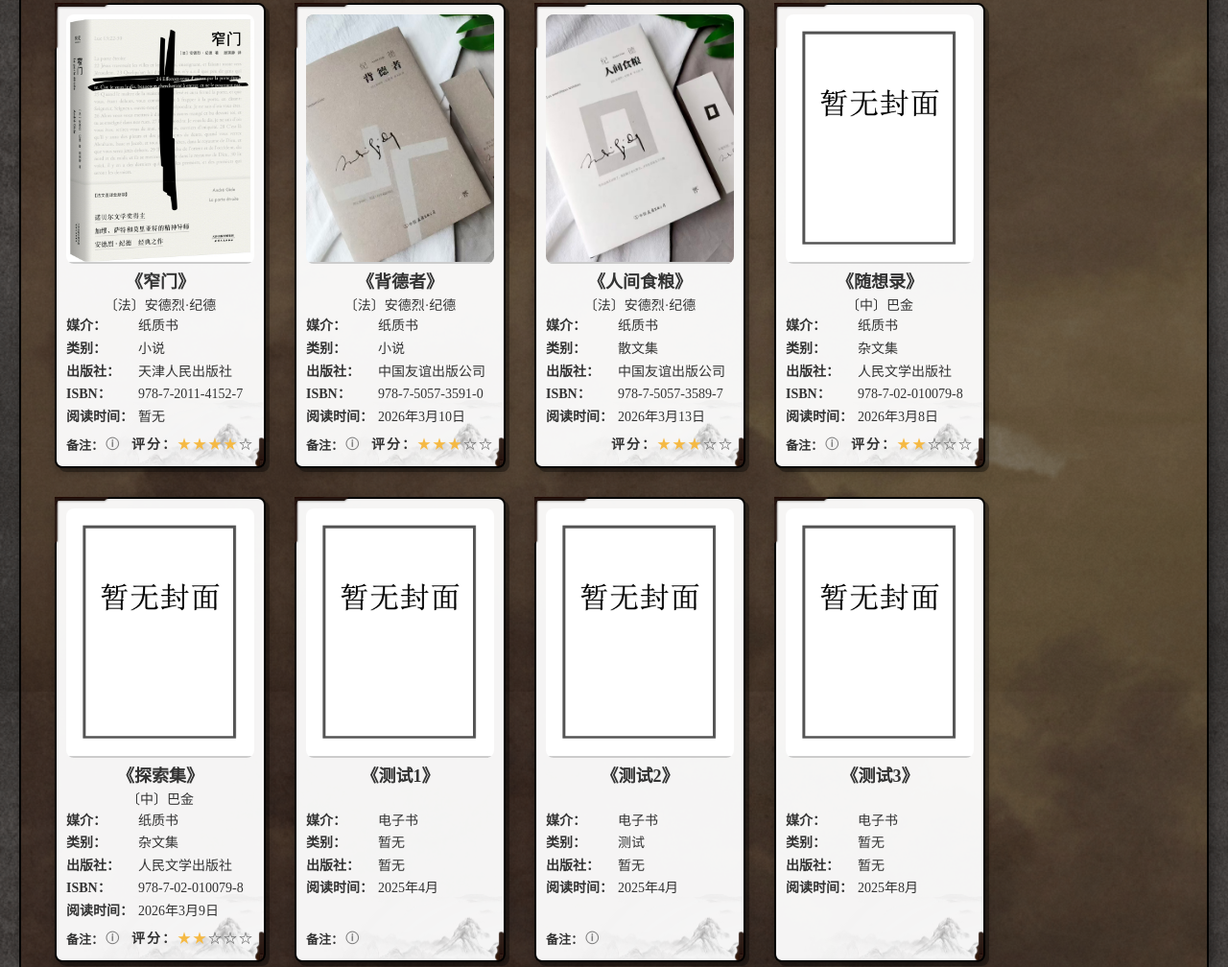
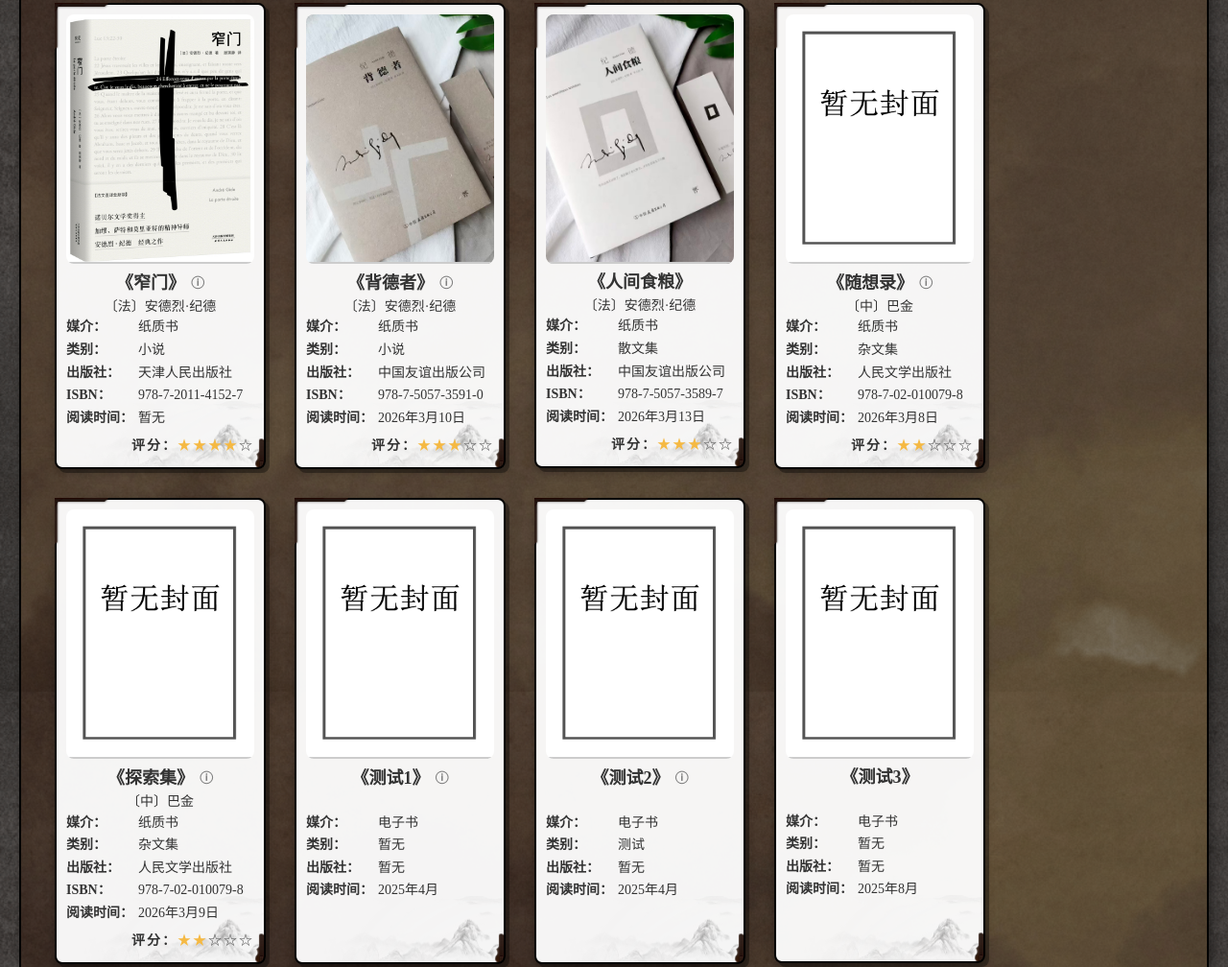
Before and after one commit to Alex-McAvoy/Bookshelf, a plain HTML site: page index.html in a window 1280 px wide. Shown: the part 879-1887 px from the top of the page at 96% size. Drawn offline with Linux system fonts and the light colour scheme.

Commit message:
[Refactor] 更改备注位置与样式

```diff
--- a/resources/css/book.css
+++ b/resources/css/book.css
@@ -122,49 +122,43 @@
   visibility: hidden;
 }
 
-.bookInfo-detail .bookList .book .comment {
+.bookInfo-detail .bookList .book .name {
   position: relative;
   display: flex;
   align-items: center;
-  gap: 2px;
-  margin-top: 0;
-  font-size: 13px;
-  line-height: 1;
-  flex: 0 0 auto;
+  justify-content: center;
+  gap: 6px;
 }
 
-.bookInfo-detail .bookList .book .comment > span:first-child {
-  font-weight: bold;
-  flex: none;
+.bookInfo-detail .bookList .book .name .comment-inline .icon {
+  font-size: 14px;
+  color: gray;
+  cursor: pointer;
 }
 
-.bookInfo-detail .bookList .book .comment .icon {
-  display: inline-block;
-  color: gray;
-  font-weight: bold;
-  cursor: pointer;
-  font-size: 14px;
-  flex: none;
-}
-
-.bookInfo-detail .bookList .book .comment .content {
+.bookInfo-detail .bookList .book .name .comment-inline .content {
   display: none;
   position: absolute;
-  top: 100%;
-  left: 0;
+  top: 120%;
+  left: 50%;
+  transform: translateX(-50%);
   width: 200px;
   background: #F8DFA4;
   border: 1px solid #aaa;
-  padding: 5px;
+  padding: 6px;
   border-radius: 5px;
-  font-size: 14px;
   color: #555;
-  z-index: 10;
+  z-index: 20;
+
+  font-family: 仿宋;
+  font-size: 15px;
+  line-height: 1.6;
+  letter-spacing: 0.2px;
   text-align: justify;
   word-break: break-word;
 }
 
-.bookInfo-detail .bookList .book .comment:hover .content {
+.bookInfo-detail .bookList .book .name .comment-inline:hover .content {
   display: block;
 }
 
--- a/resources/js/bookUtils.js
+++ b/resources/js/bookUtils.js
@@ -133,7 +133,15 @@ function renderBookList(bookList, options) {
         $image.append($("<img>").attr("src", imageSrc));
 
         // 详情模式
-        $detail.append($("<div>").addClass("name").text("《" + book.name + "》"));
+        var $name = $("<div>").addClass("name").append($("<span>").text("《" + book.name + "》"));
+        if (showComment && book.comment) {
+            $name.append(
+                $("<span>").addClass("comment-inline")
+                    .append($("<span>").addClass("icon").text(" ⓘ"))
+                    .append($("<span>").addClass("content").text(book.comment))
+            );
+        }
+        $detail.append($name);
         if ((book.nation + book.author).trim() !== "") {
             $detail.append(
                 $("<div>").addClass("authorNation")
@@ -181,15 +189,6 @@ function renderBookList(bookList, options) {
                 $("<div>").addClass("ISBN placeholder")
                     .append($("<span>").text("ISBN："))
                     .append($("<span>").text("暂无"))
-            );
-        }
-
-        if (showComment && book.comment) {
-            $bookFooter.append(
-                $("<div>").addClass("comment")
-                    .append($("<span>").text("备注："))
-                    .append($("<span>").addClass("icon").text("ⓘ"))
-                    .append($("<span>").addClass("content").text(book.comment))
             );
         }
         if (showRating && book.rating) {
```
